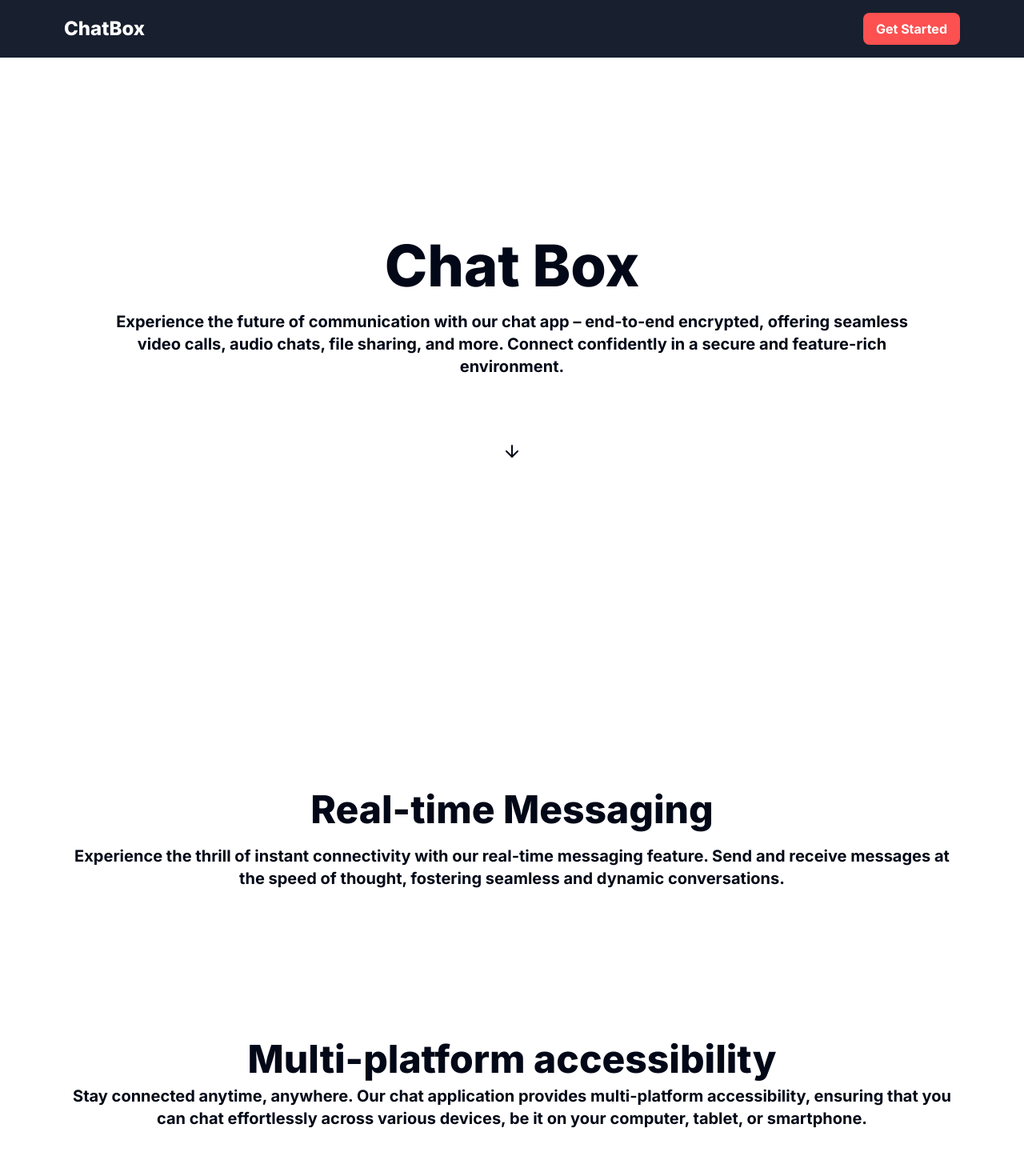
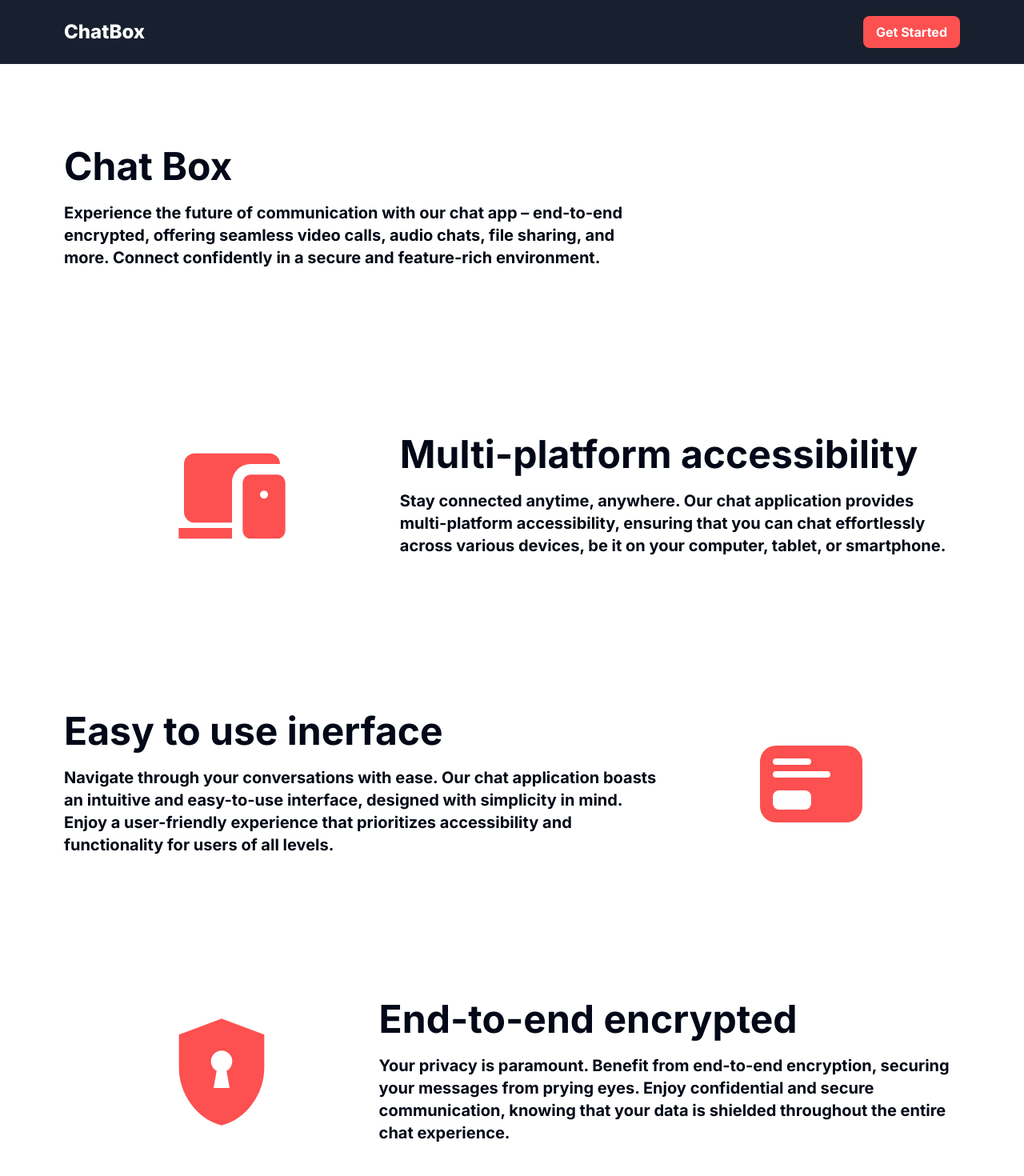
Before and after one commit to shadinmd/chatbox, a Next.js app in the folder frontend/: page / in a window 1280 px wide. Shown: the top 1470 px of the page at 80% size. Built offline with nearby package versions, Linux system fonts and the light colour scheme; no server answers; some icons are missing.

Commit message:
update: made pages responsive

```diff
--- a/frontend/src/app/app/profile/page.tsx
+++ b/frontend/src/app/app/profile/page.tsx
@@ -65,7 +65,7 @@ const Profile = () => {
 						<div>
 							<p className="text-6xl font-bold text-custom-blue">Profile</p>
 						</div>
-						<div className="flex items-center justify-center gap-10 h-full w-full">
+						<div className="flex flex-col md:flex-row items-center justify-center gap-10 h-full w-full">
 							<form onSubmit={submitProfile} className="flex gap-10">
 								<label htmlFor="select-image" className="h-60 w-60 rounded-full object-cover object-center">
 									{
--- a/frontend/src/app/page.tsx
+++ b/frontend/src/app/page.tsx
@@ -1,64 +1,41 @@
 "use client";
 import Navbar from '@/components/Navbar'
-import React, { useEffect } from 'react'
+import React from 'react'
 import gsap from "gsap"
 import ScrollToPlugin from 'gsap/ScrollToPlugin'
-import { ArrowDown, Github, Globe, Instagram, LinkedinIcon } from 'lucide-react'
+import { Github, Globe, Instagram, LinkedinIcon } from 'lucide-react'
 import Link from 'next/link';
+import { Icon } from '@iconify/react/dist/iconify.js';
 gsap.registerPlugin(ScrollToPlugin)
 
 const Home = () => {
-	const hovertimeline = gsap.timeline({ repeat: -1 })
-
-	useEffect(() => {
-		hovertimeline.to("#arrow", {
-			duration: 1,
-			y: 10,
-		}).to("#arrow", {
-			duration: 1,
-			y: 0,
-		})
-	}, [])
-
-	const arrowScroll = () => {
-		gsap.to(window, {
-			scrollTo: "#second",
-			duration: 1,
-			ease: "Power2.easeOut"
-		})
-	}
 
 	return (
 		<div className="flex flex-col w-screen text-chat-blue bg-chat-black">
-			<div className='flex flex-col text-chat-blue items-center justify-center h-screen w-full'>
+			<div className='flex flex-col text-chat-blue items-center justify-center w-full'>
 				<Navbar />
-				<div className='flex flex-col gap-10 items-center p-10 justify-center h-full w-full'>
-					<div className='flex flex-col items-center gap-5'>
-						<p className='text-7xl font-extrabold'>
-							Chat Box
-						</p>
-						<p className='text-xl font-bold text-center px-20 pb-10'>
+				<div className='flex flex-col gap-20 md:gap-40 items-center w-full pt-20 px-10 md:px-20 pb-32'>
+
+					<div className='flex flex-col-reverse md:flex-row items-center'>
+						<div className='flex flex-col gap-5 items-start'>
+							<p className='text-5xl font-bold'>Chat Box</p>
+							<p className='text-xl font-bold'>
 								Experience the future of communication with our chat app – end-to-end encrypted,
 								offering seamless video calls, audio chats, file sharing, and more.
 								Connect confidently in a secure and feature-rich environment.
 							</p>
 						</div>
-					<div>
-						<ArrowDown onClick={arrowScroll} id='arrow' className='cursor-pointer' />
+						<div className='flex items-center justify-center w-full p-5'>
+							<Icon icon={"mdi:chat"} className='text-[10rem] text-custom-red' />
 						</div>
 					</div>
+
+					<div className='flex flex-col md:flex-row items-center '>
+						<div className='flex items-center justify-center w-full p-5'>
+							<Icon icon={"material-symbols:devices"} className='text-[10rem] text-custom-red' />
 						</div>
-			<div id='second' className='flex flex-col items-center justify-evenly h-screen w-full'>
-				<div className='flex flex-col items-center gap-5 px-20 text-center'>
-					<p className='text-5xl font-extrabold'>Real-time Messaging</p>
-					<p className='text-xl font-bold'>
-						Experience the thrill of instant connectivity with our real-time messaging feature.
-						Send and receive messages at the speed of thought,
-						fostering seamless and dynamic conversations.
-					</p>
-				</div>
-				<div className='flex flex-col gap-2 items-center text-center px-20'>
-					<p className='text-5xl font-extrabold gap-5'>Multi-platform accessibility</p>
+						<div className='flex flex-col gap-5 items-start'>
+							<p className='text-5xl font-bold'>Multi-platform accessibility</p>
 							<p className='text-xl font-bold'>
 								Stay connected anytime, anywhere.
 								Our chat application provides multi-platform accessibility,
@@ -67,9 +44,28 @@ const Home = () => {
 							</p>
 						</div>
 					</div>
-			<div className='flex flex-col items-center justify-evenly h-screen w-full'>
-				<div className='flex flex-col gap-2 items-center text-center px-20'>
-					<p className='text-5xl font-extrabold gap-5'>end-to-end encrypted</p>
+
+					<div className='flex flex-col-reverse md:flex-row items-center'>
+						<div className='flex flex-col gap-5 items-start'>
+							<p className='text-5xl font-bold'>Easy to use inerface</p>
+							<p className='text-xl font-bold'>
+								Navigate through your conversations with ease.
+								Our chat application boasts an intuitive and easy-to-use interface,
+								designed with simplicity in mind.
+								Enjoy a user-friendly experience that prioritizes accessibility and functionality for users of all levels.
+							</p>
+						</div>
+						<div className='flex items-center justify-center w-full p-5'>
+							<Icon icon={"fluent:card-ui-20-filled"} className='text-[10rem] text-custom-red' />
+						</div>
+					</div>
+
+					<div className='flex flex-col md:flex-row items-center'>
+						<div className='flex items-center justify-center w-full p-5'>
+							<Icon icon={"material-symbols:encrypted"} className='text-[10rem] text-custom-red' />
+						</div>
+						<div className='flex flex-col gap-5 items-start'>
+							<p className='text-5xl font-bold'>End-to-end encrypted</p>
 							<p className='text-xl font-bold'>
 								Your privacy is paramount. Benefit from end-to-end encryption,
 								securing your messages from prying eyes.
@@ -77,17 +73,10 @@ const Home = () => {
 								knowing that your data is shielded throughout the entire chat experience.
 							</p>
 						</div>
-				<div className='flex flex-col gap-2 items-center text-center px-20'>
-					<p className='text-5xl font-extrabold gap-5'>easy to use inerface</p>
-					<p className='text-xl font-bold'>
-						Navigate through your conversations with ease.
-						Our chat application boasts an intuitive and easy-to-use interface,
-						designed with simplicity in mind.
-						Enjoy a user-friendly experience that prioritizes accessibility and functionality for users of all levels.
-					</p>
 					</div>
+
 				</div>
-			<footer className='flex py-5 justify-evenly bg-custom-blue text-white items-center'>
+				<footer className='flex py-5 justify-evenly bg-custom-blue text-white items-center w-full'>
 					<div className='text-chat-blue text-4xl font-extrabold'>
 						Chat box
 					</div>
@@ -118,6 +107,7 @@ const Home = () => {
 					</div>
 				</footer>
 			</div>
+		</div>
 	)
 }
 
```
Lines whose indentation alone changed are shown as unchanged.
